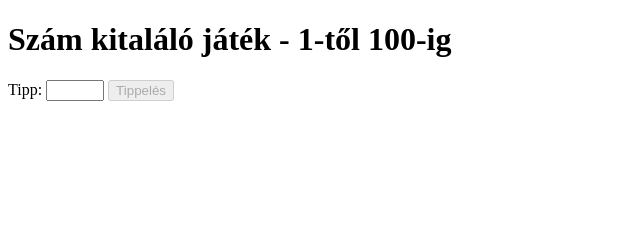
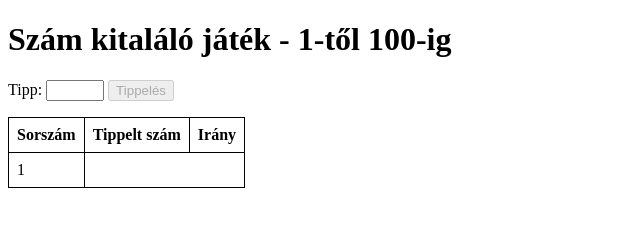
Before and after one commit to fnlckik/webprog_12bc_2026, a plain HTML site: page 1-ismetles/3-DOM/1-szamkitalalo/index.html in a window 1280 px wide. Both pictures are taken after a click on the button "Tippelés". Shown: the whole page, without its empty margins (0-640 px from the left). Drawn offline with Linux system fonts and the light colour scheme.

Commit message:
szedjed je Ádám

```diff
--- a/1-ismetles/3-DOM/1-szamkitalalo/index.html
+++ b/1-ismetles/3-DOM/1-szamkitalalo/index.html
@@ -8,6 +8,16 @@
         input[type='number'] {
             width: 50px;
         }
+        table {
+            margin-top: 1em;
+        }
+        table, td, th {
+            border: 1px solid black;
+            border-collapse: collapse;
+        }
+        td, th {
+            padding: 0.5em;
+        }
     </style>
     <script src="script.js" defer></script>
 </head>
@@ -15,5 +25,12 @@
     <h1>Szám kitaláló játék - 1-től 100-ig</h1>
     <label>Tipp: <input type="number" min="1" max="100"></label>
     <input type="button" value="Tippelés" id="guessButton">
+    <table>
+        <tr>
+            <th>Sorszám</th>
+            <th>Tippelt szám</th>
+            <th>Irány</th>
+        </tr>
+    </table>
 </body>
 </html>
--- a/1-ismetles/3-DOM/1-szamkitalalo/script.js
+++ b/1-ismetles/3-DOM/1-szamkitalalo/script.js
@@ -4,11 +4,22 @@ function randint(a, b) {
 
 const solution = randint(1, 100);
 
+const table = document.querySelector("table");
+
 // const button = document.querySelector("input[type='button']"); // Melyik elem reagál?
 const button = document.querySelector("#guessButton");
 function handleGuess() { // Hogyan reagál?
     const input = document.querySelector("input[type='number']");
     const guess = parseInt(input.value);
+
+    const tr = document.createElement("tr");
+    table.appendChild(tr);
+    const td1 = document.createElement("td");
+    td1.innerText = 1;
+    tr.appendChild(td1);
+    const td2 = document.createElement("td");
+    td2.innerText = guess;
+
     if (guess > solution) {
         console.log(`A ${guess} túl nagy!`);
     } else if (guess < solution) {
```
